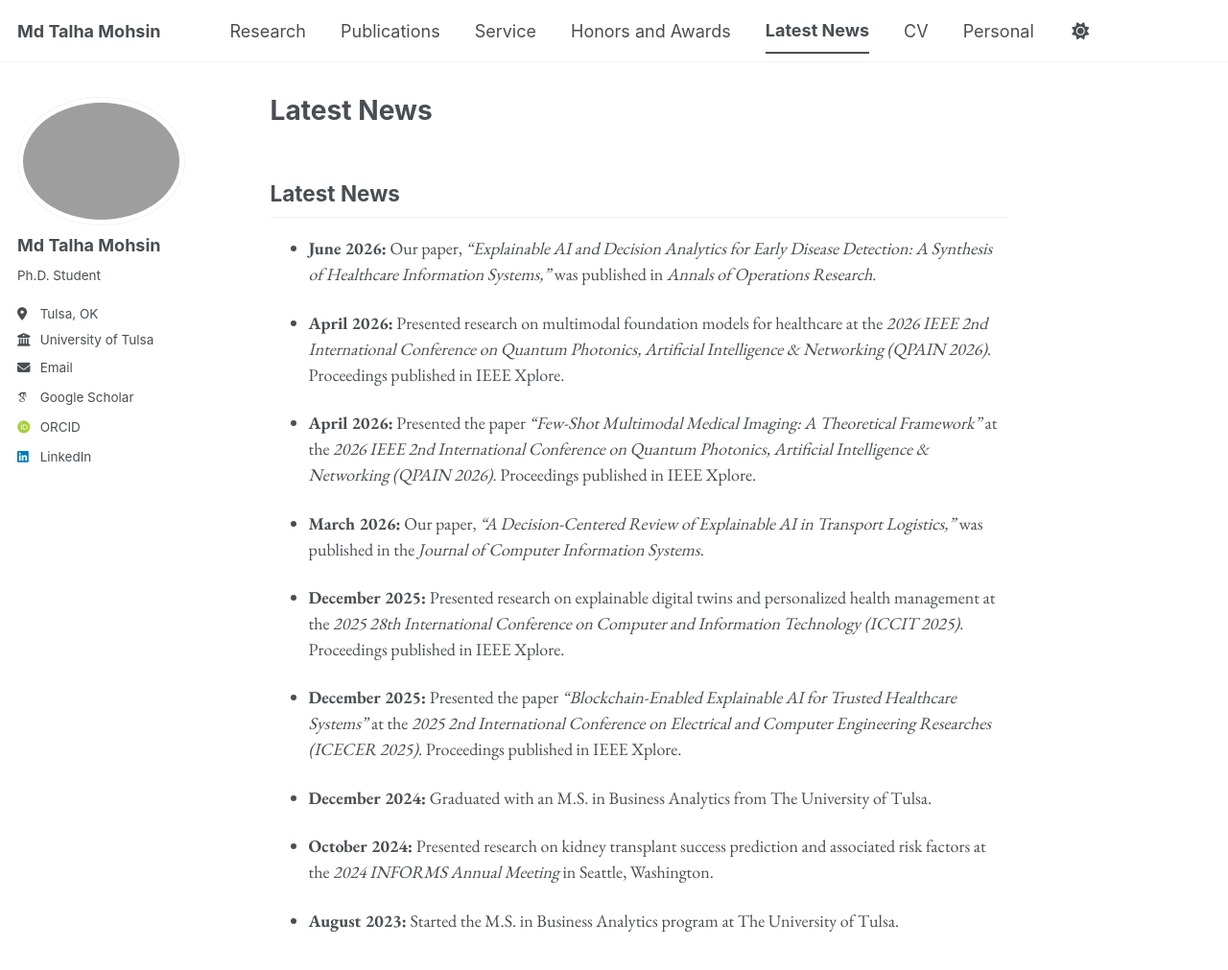
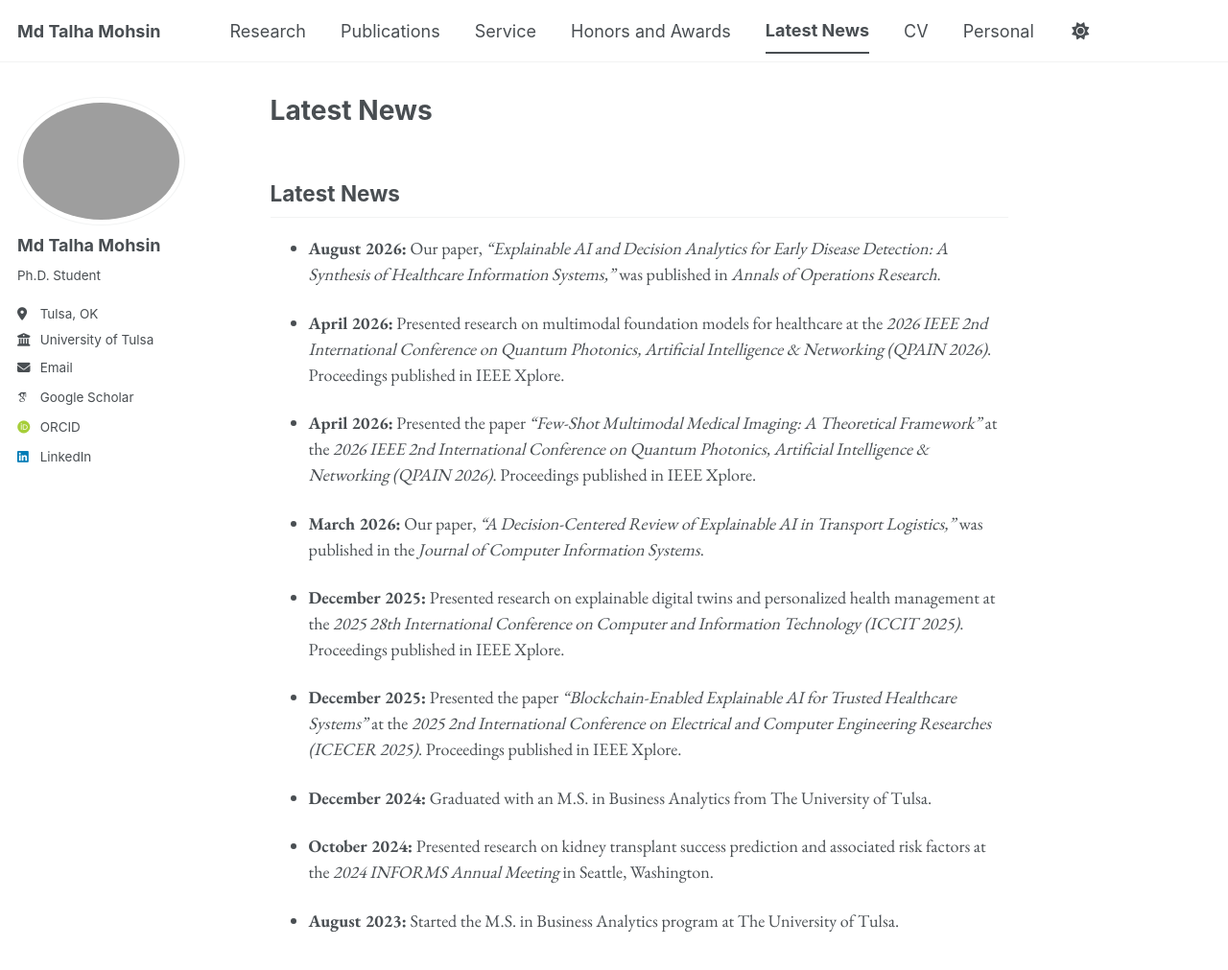
Before and after one commit to mdtalhamohsin/mdtalhamohsin.github.io, a Jekyll site: the page built from _pages/news.md, in a window 1280 px wide and 1077 px high. Shown: the top 1011 px of the window at 96% size. Built offline with Jekyll 4.4.1, drawn with Linux system fonts in a browser that asks for light colours; some web fonts are replaced; a script bundle is joined from its source files by our own code; library files that are not in the unit come from our copies.

Commit message:
Update news.md

```diff
--- a/_pages/news.md
+++ b/_pages/news.md
@@ -7,7 +7,7 @@ author_profile: true
 
 ## Latest News
 
-- **June 2026:** Our paper, *“Explainable AI and Decision Analytics for Early Disease Detection: A Synthesis of Healthcare Information Systems,”* was published in *Annals of Operations Research*.
+- **August 2026:** Our paper, *“Explainable AI and Decision Analytics for Early Disease Detection: A Synthesis of Healthcare Information Systems,”* was published in *Annals of Operations Research*.
 
 - **April 2026:** Presented research on multimodal foundation models for healthcare at the *2026 IEEE 2nd International Conference on Quantum Photonics, Artificial Intelligence & Networking (QPAIN 2026)*. Proceedings published in IEEE Xplore.
 
```
